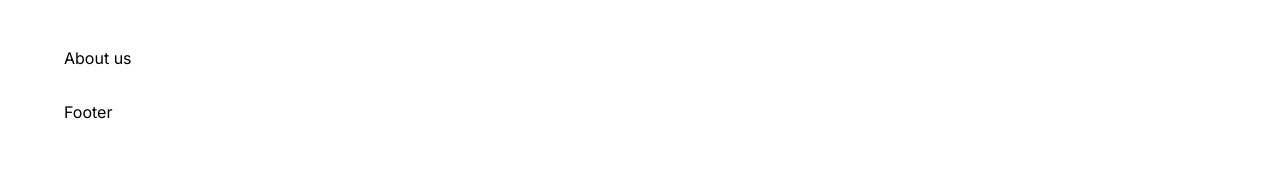
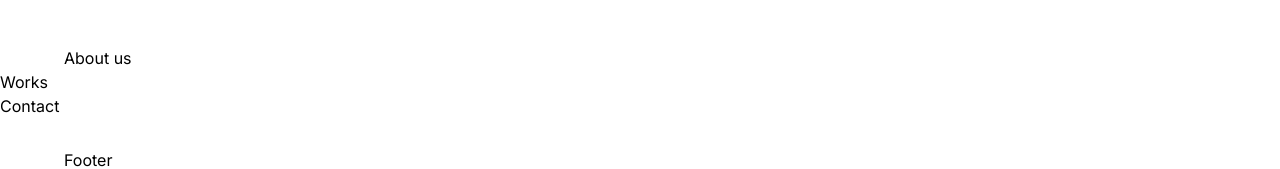
Before and after one commit to jp-quintana/renofix, a Next.js app: page / in a window 1280 px wide. Shown: the part 754-923 px from the top of the page. Built offline with nearby package versions, Linux system fonts and the light colour scheme.

Commit message:
WIP2: About Us

```diff
--- a/app/page.tsx
+++ b/app/page.tsx
@@ -1,10 +1,12 @@
-import { AboutUs, Hero } from "@/components";
+import { AboutUs, Contact, Hero, Works } from "@/components";
 
 const Home = () => {
   return (
     <>
       <Hero />
       <AboutUs />
+      <Works />
+      <Contact />
     </>
   );
 };
```
